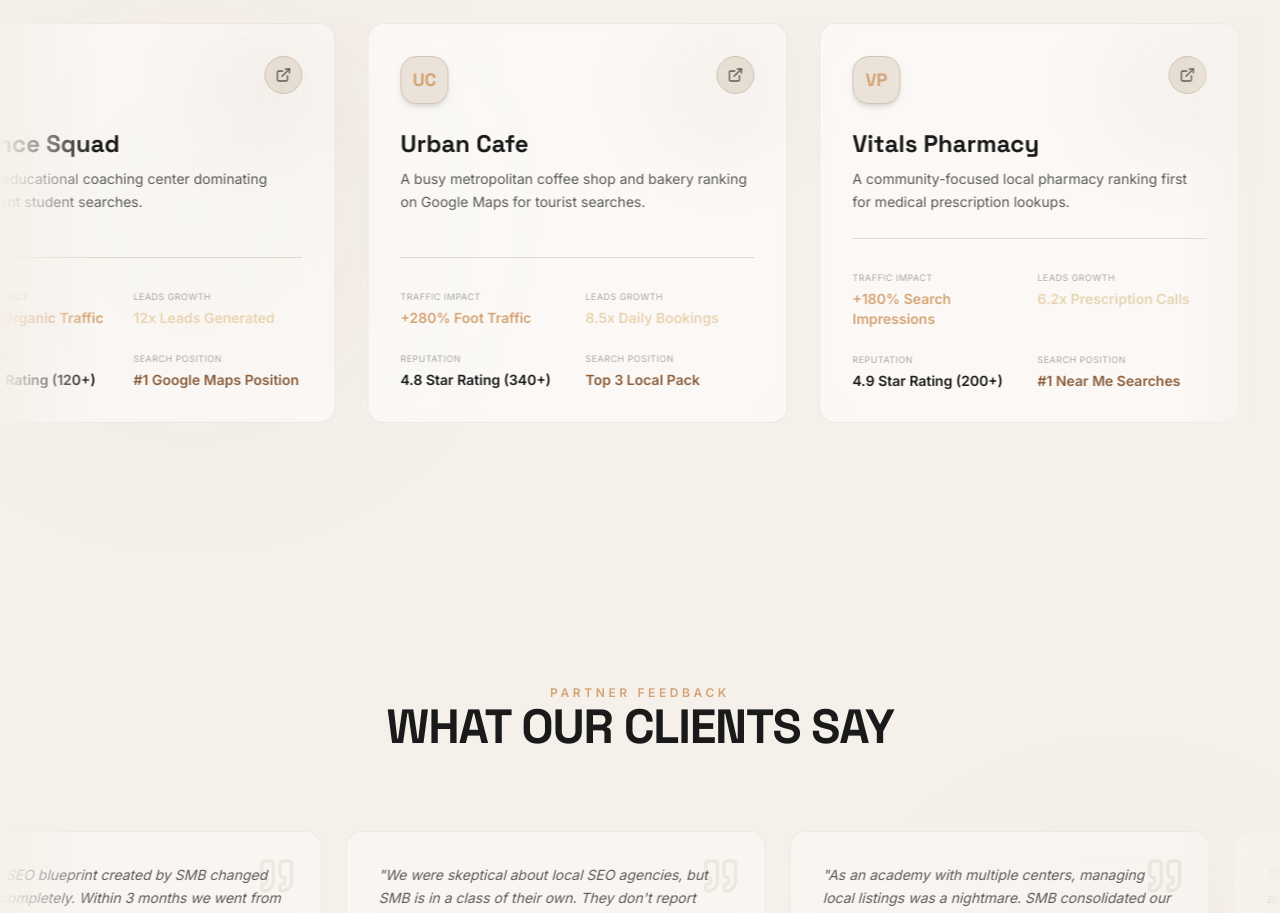
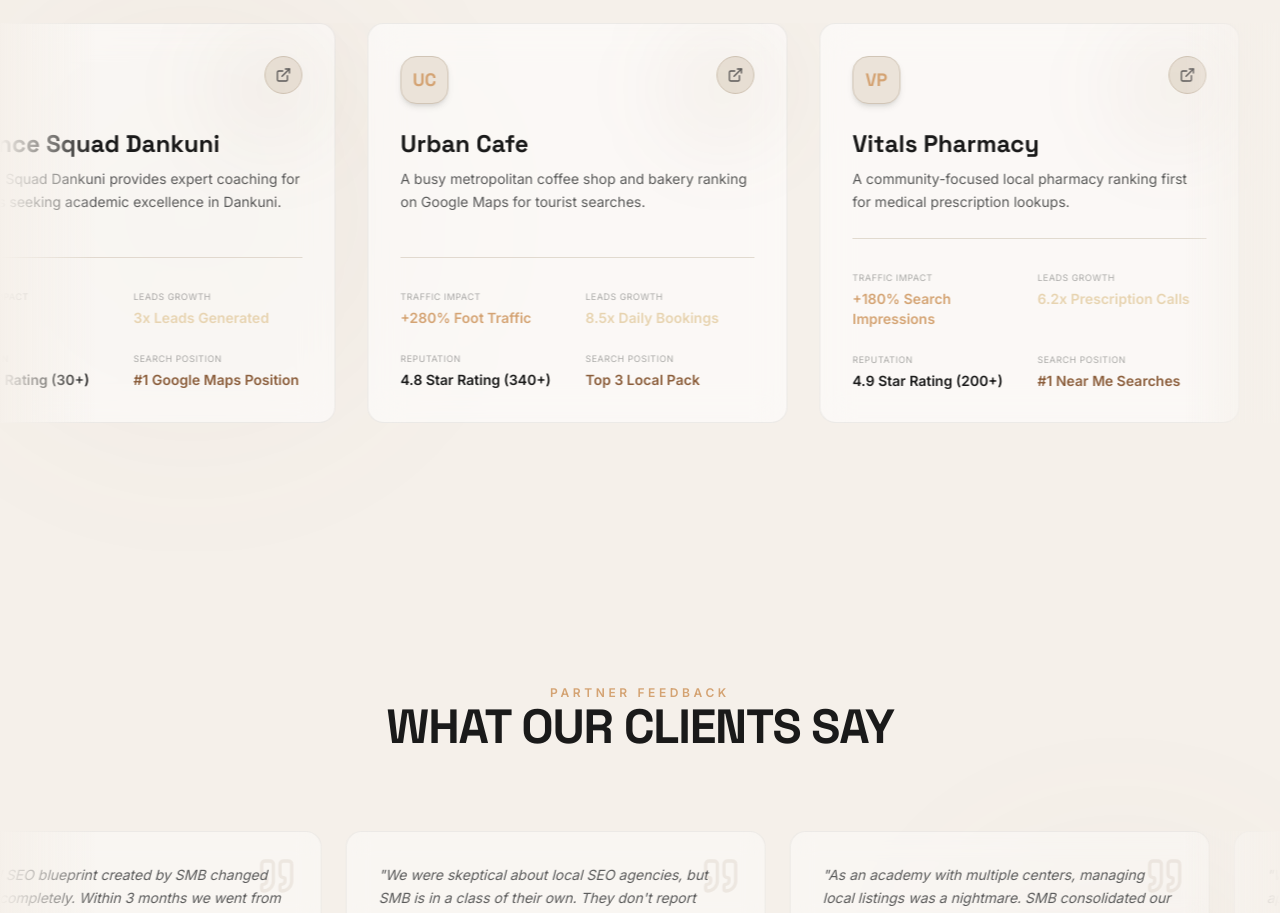
Before and after one commit to SealSrijan/SMB-SpotMyBusiness.in, a Next.js app in the folder frontend/: page / in a window 1280 px wide. Shown: the part 6540-7453 px from the top of the page. Built offline with nearby package versions, Linux system fonts and the light colour scheme.

Commit message:
Modify ClientShowcase with updated client details
Updated client data for 'Science Squad' with new details and removed traffic information.

```diff
--- a/frontend/src/components/ClientShowcase.tsx
+++ b/frontend/src/components/ClientShowcase.tsx
@@ -6,7 +6,7 @@ interface ClientData {
   id: string;
   name: string;
   website: string;
-  traffic: string;
+  // traffic: string;
   leads: string;
   reviews: string;
   visibility: string;
@@ -17,14 +17,14 @@ interface ClientData {
 const staticClients: ClientData[] = [
   {
     id: "1",
-    name: "Science Squad",
-    website: "https://sciencesquad.com",
-    traffic: "+420% Organic Traffic",
-    leads: "12x Leads Generated",
-    reviews: "4.9 Star Rating (120+)",
+    name: "Science Squad Dankuni",
+    website: "https://science-squad-dankuni.localo.site/",
+    // traffic: "100% Organic Traffic",
+    leads: "3x Leads Generated",
+    reviews: "5.0 Star Rating (30+)",
     visibility: "#1 Google Maps Position",
     initials: "SS",
-    desc: "An elite educational coaching center dominating high-intent student searches.",
+    desc: "Science Squad Dankuni provides expert coaching for students seeking academic excellence in Dankuni.",
   },
   {
     id: "2",
```
